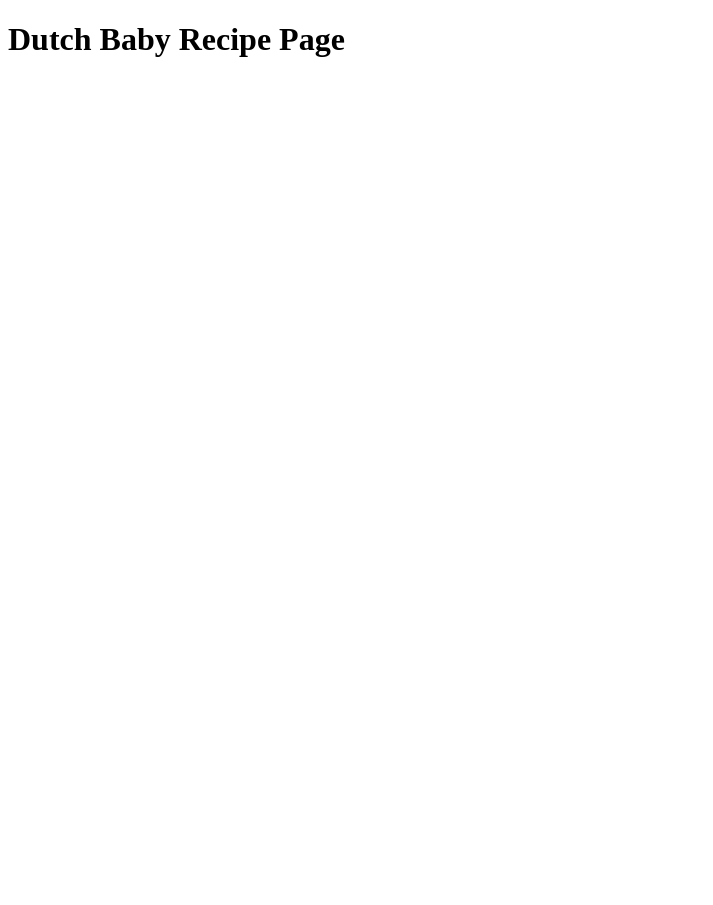
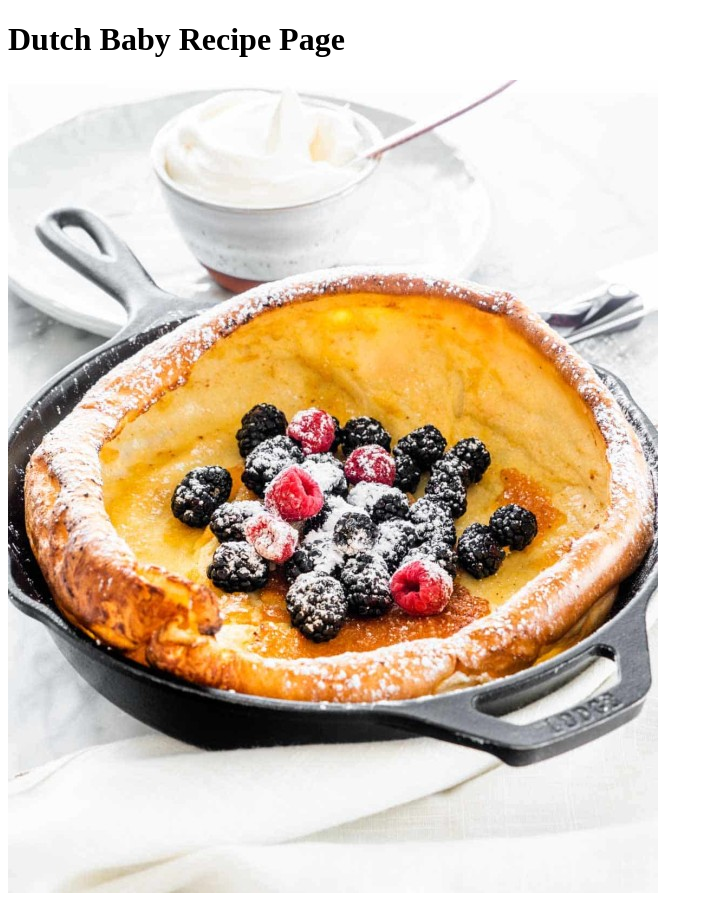
Before and after one commit to treissen/odin-recipes, a plain HTML site: page recipes/dutchbabies.html in a window 1280 px wide. Shown: the whole page, without its empty margins (0-713 px from the left). Before the commit the page ends 800 px from the top, so only its background shows below. Drawn offline with Linux system fonts and the light colour scheme.

Commit message:
added picture of dutch baby pancake in reipes page

```diff
--- a/recipes/dutchbabies.html
+++ b/recipes/dutchbabies.html
@@ -8,5 +8,6 @@
 </head>
 <body>
     <h1>Dutch Baby Recipe Page</h1>
+    <img src="images/dutchbabyimg.jpg" alt="Dutch baby pancake in pan">
 </body>
 </html>
```
Also changed, not shown: recipes/images/dutchbabyimg.jpg (added).
